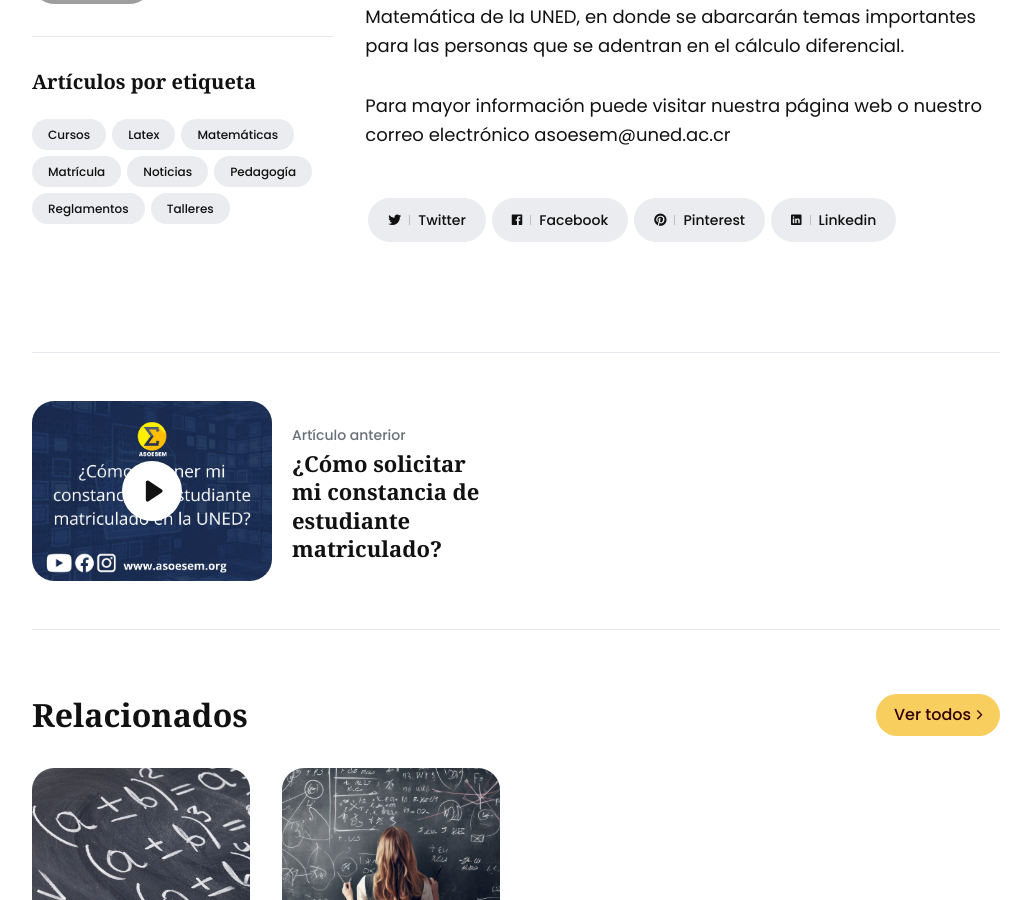
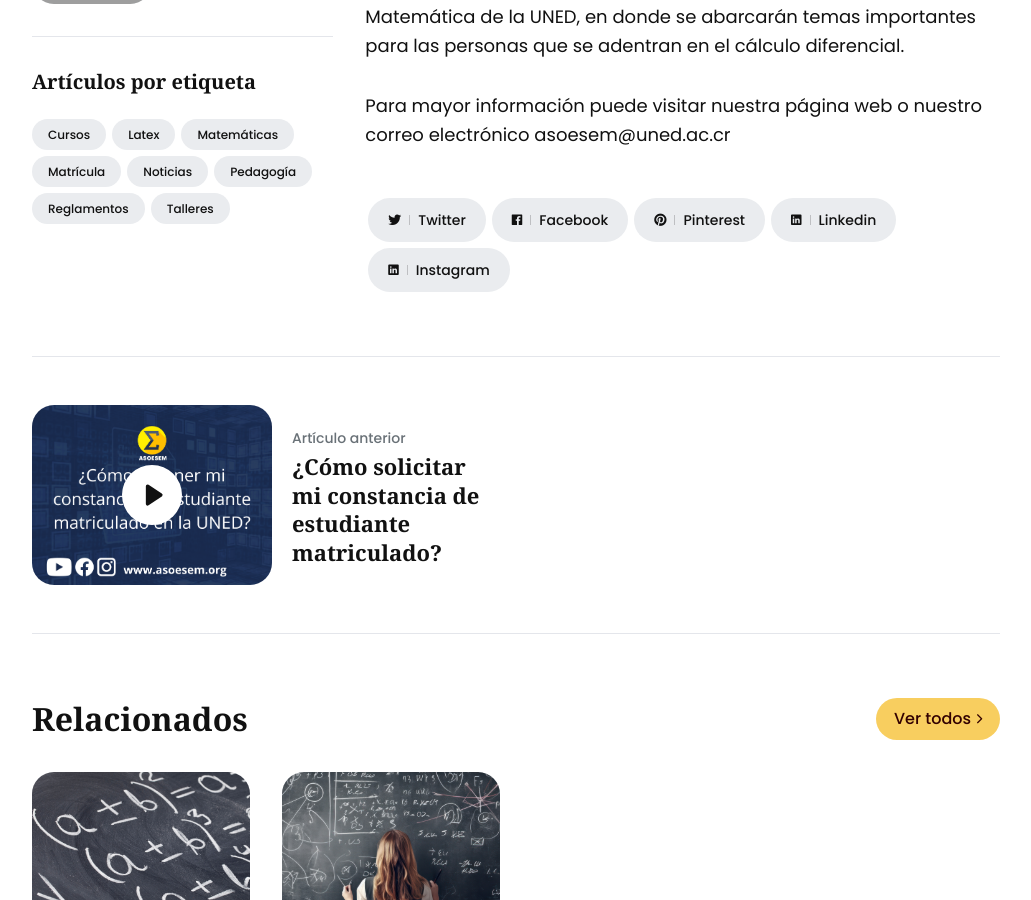
Before and after one commit to asoesem/asoesem.github.io, a Jekyll site: the page built from _posts/2024-02-16-taller-bases-del-calculo-diferencial.md, in a window 1280 px wide and 900 px high, scrolled down 1061 px. Shown: the whole window, without its empty margins (124-1155 px from the left). Built offline with Jekyll 4.4.1, drawn with Linux system fonts in a browser that asks for light colours; grey boxes are pictures that could not be loaded.

Commit message:
Update share-buttons.html
Add instagram

```diff
--- a/_includes/share-buttons.html
+++ b/_includes/share-buttons.html
@@ -24,5 +24,10 @@
         onclick="window.open(this.href, 'pop-up', 'left=20,top=20,width=500,height=500,toolbar=1,resizable=0'); return false;"
         title="Share on LinkedIn" rel="nofollow"><i class="ion ion-logo-linkedin"></i><span class="share-name">Linkedin</span></a>
     </li>
+    <li class="share__item">
+      <a class="share__link share__instagram"
+        href="https://www.instagram.com/shareArticle?mini=true&url={{ site.url }}{{ site.baseurl }}{{ page.url }}&title={{ page.title | uri_escape }}&summary={{ page.description | uri_escape }}&source={{ site.title | uri_escape }}"
+        onclick="window.open(this.href, 'pop-up', 'left=20,top=20,width=500,height=500,toolbar=1,resizable=0'); return false;"
+        title="Share on Intagram" rel="nofollow"><i class="ion ion-logo-linkedin"></i><span class="share-name">Instagram</span></a>
   </ul>
 </div>
```
